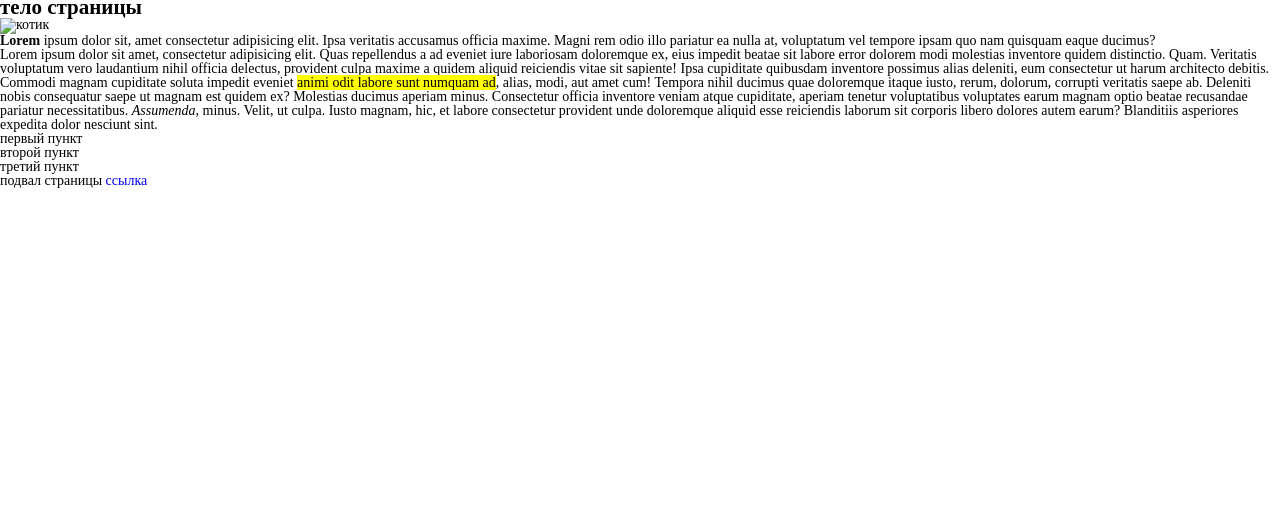
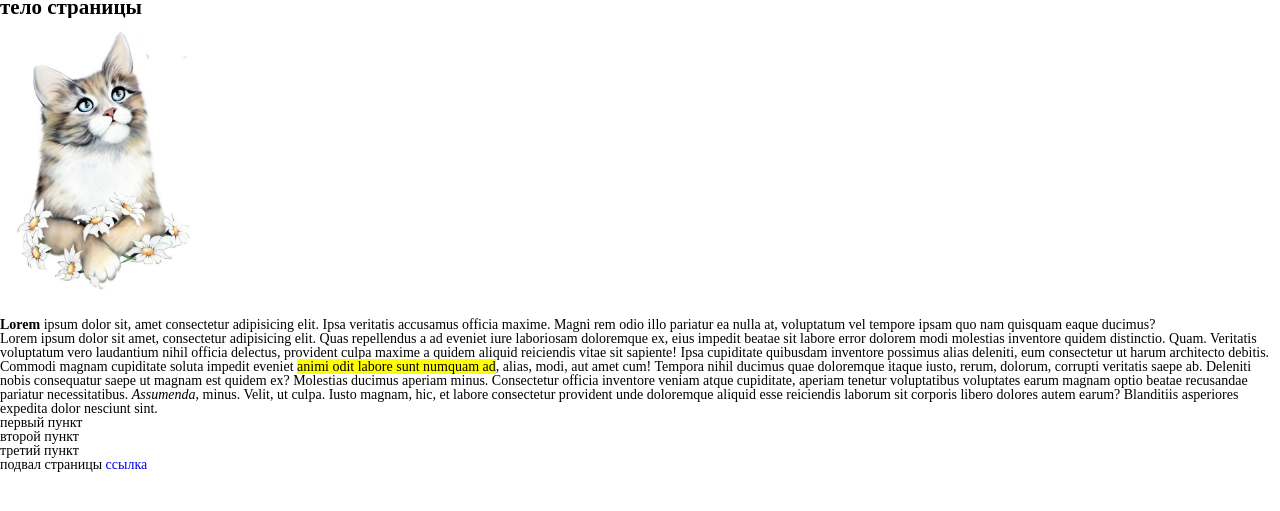
Before and after one commit to oldprogrammer01/oldprogrammer01.github.io-lesson2, a plain HTML site: page index.html in a window 1280 px wide. Shown: the part 31-542 px from the top of the page. Drawn offline with Linux system fonts and the light colour scheme.

Commit message:
Update index.html

```diff
--- a/index.html
+++ b/index.html
@@ -13,7 +13,7 @@
     </header>
     <main>
         <h2>тело страницы</h2>
-        <img src="/myverstka/img/cat.jpg" width="200" height="300" alt="котик">
+        <img src="img/cat.jpg" width="200" height="300" alt="котик">
         <p><strong>Lorem</strong> ipsum dolor sit, amet consectetur adipisicing elit. Ipsa veritatis accusamus officia maxime. Magni rem odio illo pariatur ea nulla at, voluptatum vel tempore ipsam quo nam quisquam eaque ducimus?</p>
         <p>Lorem ipsum dolor sit amet, consectetur adipisicing elit. Quas repellendus a ad eveniet iure laboriosam doloremque ex, eius impedit beatae sit labore error dolorem modi molestias inventore quidem distinctio. Quam.
         Veritatis voluptatum vero laudantium nihil officia delectus, provident culpa maxime a quidem aliquid reiciendis vitae sit sapiente! Ipsa cupiditate quibusdam inventore possimus alias deleniti, eum consectetur ut harum architecto debitis.
```
